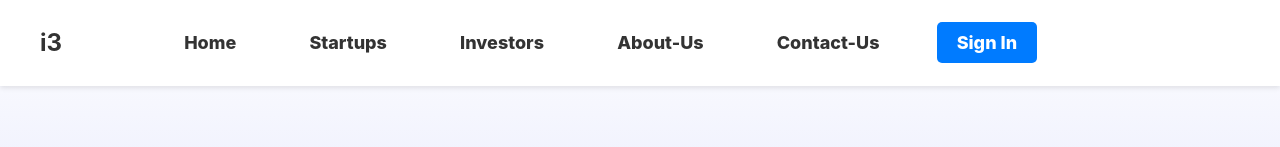
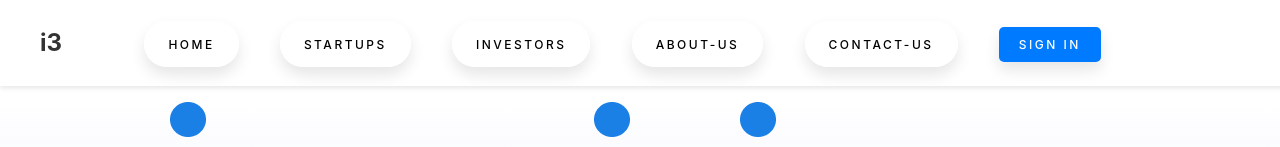
Before and after one commit to dhruv-pithadia/i3, a React (Create React App) app: page / in a window 1280 px wide. Shown: the top 147 px of the page. Built offline with nearby package versions, Linux system fonts and the light colour scheme.

Commit message:
glass morphism added to header

```diff
--- a/src/static/header.css
+++ b/src/static/header.css
@@ -1,13 +1,21 @@
 /* header.css */
 header {
-  background-color: #fff; /* White background */
+  background-color: #ffffff7e; /* White background */
   padding: 20px 20px;
   box-shadow: 0 2px 5px rgba(0, 0, 0, 0.1);
   display: flex;
   justify-content: space-between;
   align-items: center;
+  position: fixed;
+  top: 0;
+  width: 100%;
+  z-index: 1000; /* Ensure it appears above other content */
+  transition: top 0.3s;
+  backdrop-filter: blur(10px); /* Apply glass morphism effect */
 }
-
+.header-hidden {
+  top: -100px; /* Move the header off-screen when hidden */
+}
 .logo {
   margin-left: 20px;
   font-weight: bold;
@@ -36,17 +44,27 @@
 }
 
 nav ul li a {
+  padding: 1.3em 2em;
+  font-size: 12px;
+  text-transform: uppercase;
+  letter-spacing: 2.5px;
+  font-weight: 500;
+  color: #000;
+  background-color: #fff;
+  border: none;
+  border-radius: 45px;
+  box-shadow: 0px 8px 15px rgba(0, 0, 0, 0.1);
+  transition: all 0.3s ease 0s;
+  cursor: pointer;
+  outline: none;
   text-decoration: none;
-  color: #333;
-  font-size: 18px;
-  transition: color 0.3s ease;
-  padding: 8px 16px; /* Add padding to anchor elements */
-  border-radius: 5px; /* Add border radius to anchor elements */
 }
 
 nav ul li a:hover {
-  color: #ffffff;
-  background-color: #007bff; /* Change background color on hover */
+  background-color: #007bff;
+box-shadow: 0px 15px 20px rgba(46, 89, 229, 0.4);
+color: #fff;
+transform: translateY(-7px);
 }
 
 .signin-button {
--- a/src/static/home.css
+++ b/src/static/home.css
@@ -12,7 +12,7 @@
   flex-direction: column;
   justify-content: center;
   align-items: center;
-  margin-top: 5%;
+  margin-top: 8%;
 }
 
 .image {
```
